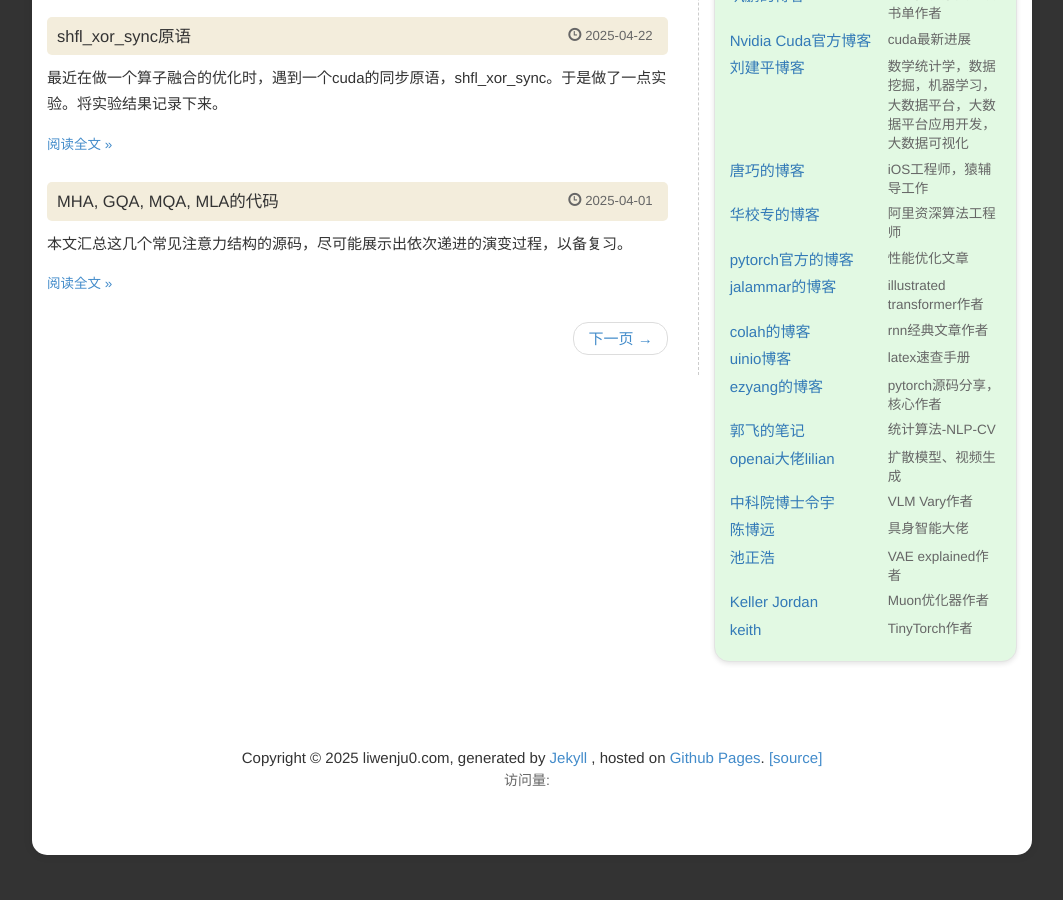
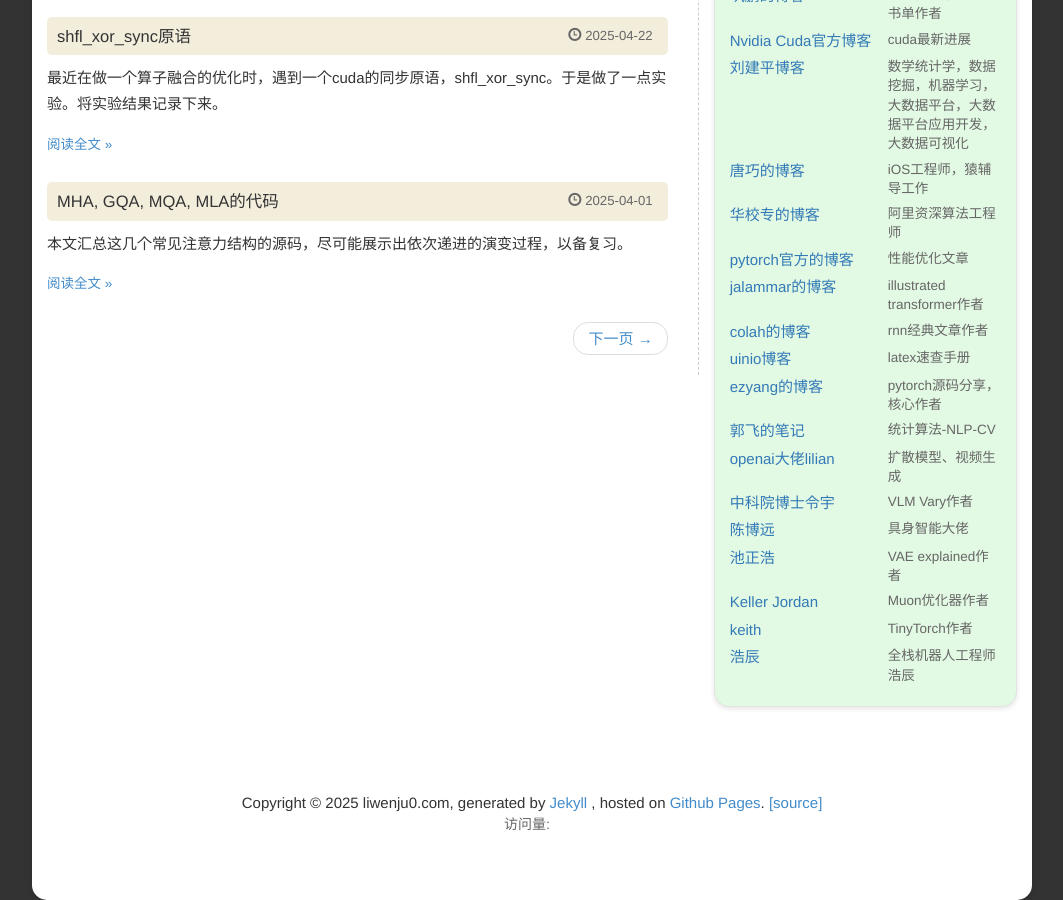
Before and after one commit to liwenju0/liwenju0.github.io, a Jekyll site: the page built from index.html, in a window 1280 px wide and 900 px high, scrolled down 1921 px. Shown: the whole window, without its empty margins (108-1171 px from the left). Built offline with Jekyll 4.4.1, drawn with Linux system fonts in a browser that asks for light colours; the list of posts is cut into pages by our own code; comment, search, counter and statistics services are not loaded; before the commit the page ends 2776 px from its top, so only the background shows below that.

Commit message:
友链：添加 Haochen Shi（浩辰）个人主页
Made-with: Cursor

```diff
--- a/_includes/links.html
+++ b/_includes/links.html
@@ -83,4 +83,8 @@
     <a href="https://robot9.me/archive/">keith</a>
     <span class="description">TinyTorch作者</span>
   </li>
+  <li>
+    <a href="https://hshi74.github.io/">浩辰</a>
+    <span class="description">全栈机器人工程师浩辰</span>
+  </li>
 </ul>
```
